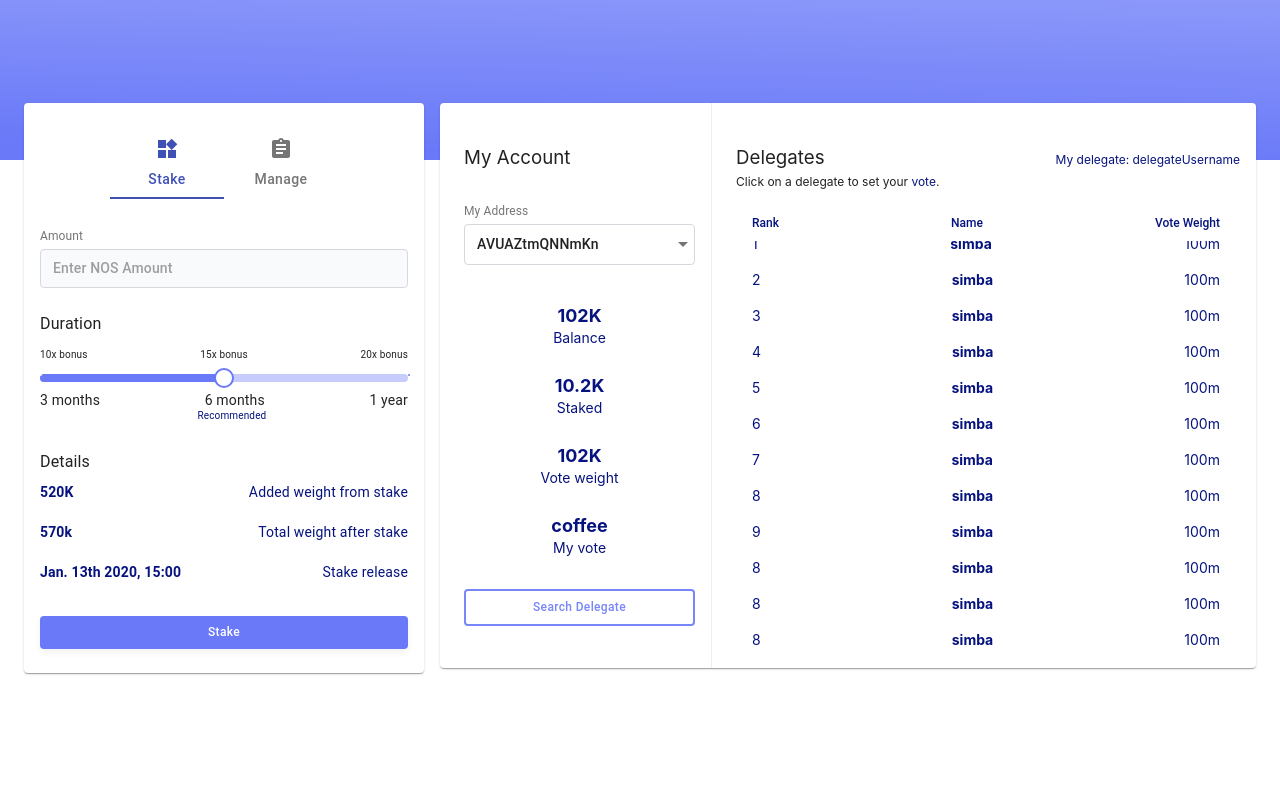
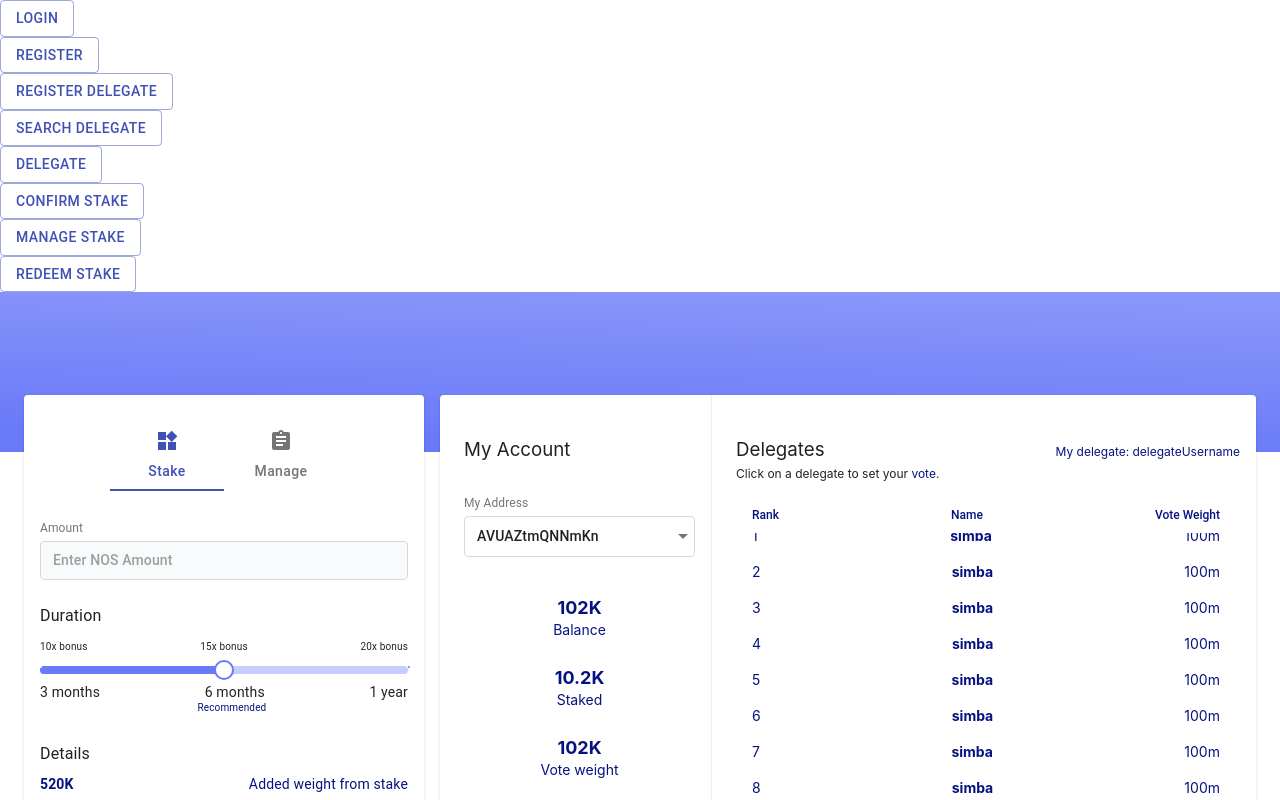
Before and after one commit to smartdevcom/crypto-pro, a React (Create React App) app: page / in a window 1280 px wide. Shown: the top 800 px of the page. Built offline with nearby package versions, Linux system fonts and the light colour scheme.

Commit message:
show  modeal

```diff
--- a/src/App.js
+++ b/src/App.js
@@ -13,14 +13,14 @@ import DelegateRegistrationConfirmed from './containers/DelegateRegistrationConf
 function App() {
    return (
       <div className='App'>
-         {/* <Login></Login>
+         <Login></Login>
          <Register></Register>
          <RegisterDelegate></RegisterDelegate>
          <SearchDelegate></SearchDelegate>
          <Delegate></Delegate>
          <ConfirmStake></ConfirmStake>
          <ManageStake></ManageStake>
-         <RedeemStake></RedeemStake> */}
+         <RedeemStake></RedeemStake>
          <DelegateRegistrationConfirmed></DelegateRegistrationConfirmed>
       </div>
    );
```
